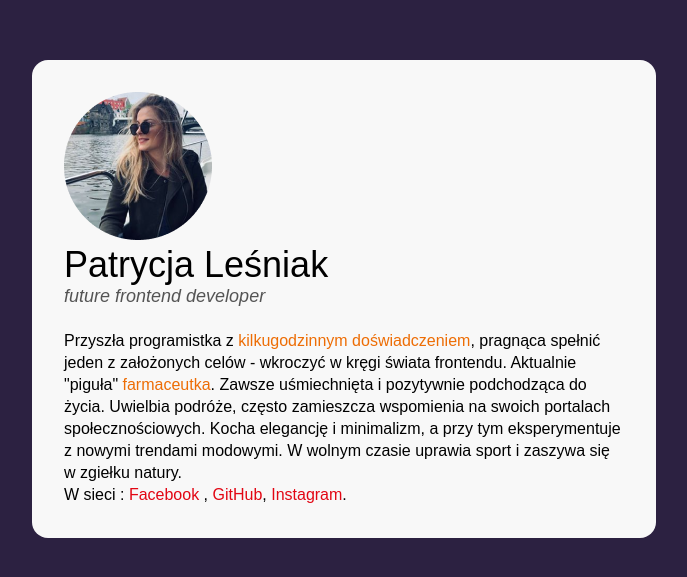
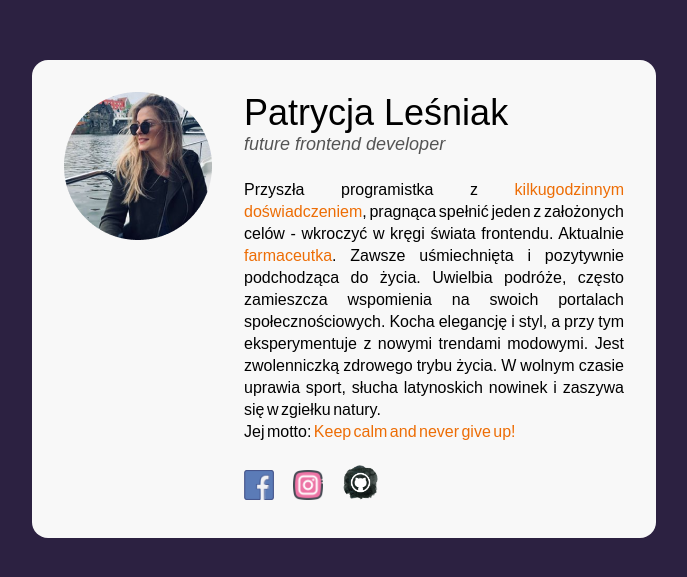
Before and after one commit to patrycjalesniak/business-card, a plain HTML site: page index.html in a window 1280 px wide. Shown: the part 101-678 px from the top of the page, without its empty margins (296-983 px from the left). Drawn offline with Linux system fonts and the light colour scheme.

Commit message:
finished buisness card

```diff
--- a/index.html
+++ b/index.html
@@ -15,6 +15,7 @@
           src="avatar-wizytówka.png"
           alt="Zdjęcie Patrycja Leśniak"
         />
+        <div>
           <header class="person__info">
             <h1 class="person__name">Patrycja Leśniak</h1>
             <p class="person__position">future frontend developer</p>
@@ -22,19 +23,43 @@
           <p class="person__description person__description--with-margin">
             Przyszła programistka z
             <strong class="special"> kilkugodzinnym doświadczeniem</strong>,
-          pragnąca spełnić jeden z założonych celów - wkroczyć w kręgi świata
-          frontendu. Aktualnie "piguła"
-          <strong class="special">farmaceutka</strong>. Zawsze uśmiechnięta i
-          pozytywnie podchodząca do życia. Uwielbia podróże, często zamieszcza
-          wspomienia na swoich portalach społecznościowych. Kocha elegancję i
-          minimalizm, a przy tym eksperymentuje z nowymi trendami modowymi. W
-          wolnym czasie uprawia sport i zaszywa się w zgiełku natury.
+            pragnąca spełnić jeden z&nbsp;założonych celów - wkroczyć w kręgi
+            świata frontendu. Aktualnie
+            <strong class="special">farmaceutka</strong>. Zawsze uśmiechnięta
+            i&nbsp;pozytywnie podchodząca do życia. Uwielbia podróże, często
+            zamieszcza wspomienia na swoich portalach społecznościowych. Kocha
+            elegancję i styl, a przy tym eksperymentuje z nowymi trendami
+            modowymi. Jest zwolenniczką zdrowego trybu życia. W&nbsp;wolnym
+            czasie uprawia sport, słucha latynoskich nowinek i zaszywa się
+            w&nbsp;zgiełku natury. <br />
+            Jej motto:<strong class="special">
+              Keep calm and never give up!</strong
+            >
           </p>
           <p class="person__description">
-          W sieci :<a class="person__link" href="#"> Facebook </a>,
-          <a class="person__link" href="x"> GitHub</a>,
-          <a class="person__link" href="c">Instagram</a>.
+
+            <a class="person__link" href="https://www.facebook.com/patrycja.lesniak.94">
+
+              <img
+                class="person__link--fb"
+                src="icon-facebook.png"
+                alt="Ikona Facebooka"
+              /> </a
+            >
+            <a class="person__link" href="">
+              <img
+                class="person__link--instagram"
+                src="icon-instagram.png"
+                alt="Ikona Instagrama" /></a
+            >
+            <a class="person__link" href="https://github.com/patrycjalesniak">
+              <img
+                class="person__link--gh"
+                src="icon-github.png"
+                alt="Ikona GitHuba" /></a
+            >
           </p>
+        </div>
       </article>
     </main>
   </body>
--- a/style.css
+++ b/style.css
@@ -26,7 +26,8 @@ body {
 }
 
 .person {
-
+display: flex;
+align-items: flex-start;
 }
 
 
@@ -35,6 +36,15 @@ body {
     line-height: 22px;
     margin: 0;
 }
+.person__description--with-margin {
+    margin-bottom: 22px;
+   text-align: justify;
+    word-spacing: -2px;
+
+
+
+}
+
 .person__info {
  margin-bottom: 24px;
 }
@@ -43,13 +53,31 @@ body {
     color: #E20613;
     text-decoration: none;
    }
+
+.person__link--fb {
+    width:30px;
+    height:30px;
+    margin-right:15px;
+}
+.person__link--instagram {
+    width:30px;
+    height:30px;
+    margin-right: 15px;
+}
+.person__link--gh {
+    width: 35px;
+    height: 35px;
+}
 .person__name {
 font-size: 36px;
 margin: 0;
 font-weight: normal;
 
 }
+.person__picture {
+    margin-right: 32px;
 
+}
 .person__position {
 font-size: 18px;
 color: #545454;
```
Also changed, not shown: icon-facebook.png (added), icon-github.png (added), icon-instagram.png (added). Lines whose indentation alone changed are shown as unchanged.
